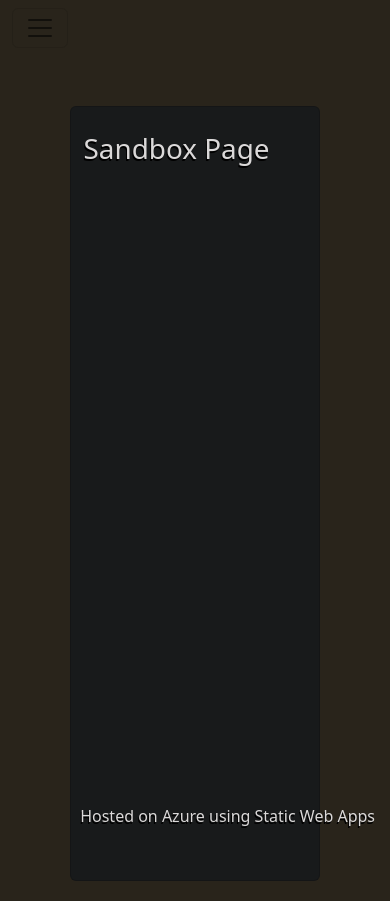
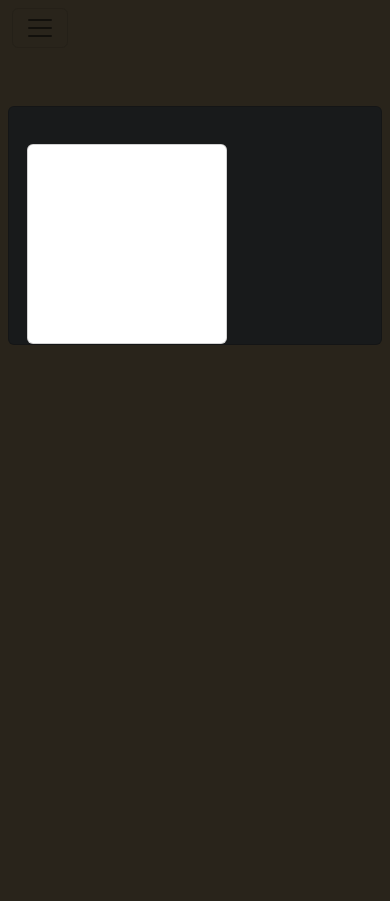
Before and after one commit to travisslyfox/Portfolio, a React (Create React App) app: page /sandbox in a window 390 px wide. After the commit the page ends 844 px from the top, so only its background shows below. Built offline with nearby package versions, Linux system fonts and the light colour scheme.

Commit message:
mobile layout update

```diff
--- a/src/App.css
+++ b/src/App.css
@@ -8,10 +8,26 @@
 }
 @media (max-width: 768px) {
   .main{ margin-top: 10%; margin-left: 5%; margin-right: 5%}
+  .conditional-hidden{ display: none}
+  .home-card {
+    margin-left: 2%;
+    margin-right: 2%;
+    margin-bottom: 15px;
+    background-color: #181a1b !important;
+  }
 }
 @media (min-width: 769px) {
   .main{ margin-top: 5%; width: 73%; float: left; margin-left: 10%; margin-right: 10%} /*going past 73% width bugs card, causing height to be reset on animation, ideal styling would be ~ 78%*/
+  .home-card {
+    min-height: 775px;
+    margin-left: 18%;
+    margin-right: 18%;
+    margin-bottom: 20px;
+    background-color: #181a1b !important;
+  }
 }
+
+
 
 @keyframes lightUp {
   0% {
@@ -69,6 +85,7 @@
   color: #61dafb;
 }
 
+
 .highlight {
   animation: lightUp 2s;
 }
--- a/src/App.js
+++ b/src/App.js
@@ -18,7 +18,7 @@ function App() {
     <div>
       <Navbar/>
 
-      <Card style={{minHeight: "775px", marginLeft: "18%", marginRight: "18%", marginBottom: "20px", background: "#181a1b"}}>
+      <Card className="home-card">
 
         <div className="text-white-custom main">
           <Router>
--- a/src/components/Footer.jsx
+++ b/src/components/Footer.jsx
@@ -4,7 +4,7 @@ function Footer() {
 	return (
 		<div
 			style={{ position: "fixed", bottom: 0, right: 0, marginRight: 15 }}
-			className="text-white-custom"
+			className="text-white-custom conditional-hidden"
 		>
 			<p>Hosted on Azure using Static Web Apps</p>
 		</div>
--- a/src/components/NavBar.jsx
+++ b/src/components/NavBar.jsx
@@ -52,7 +52,7 @@ function NavBar() {
 
 			{/* refactor to callback */}
 			<Modal show={show} onHide={() => setShow(!show)}>
-				<Modal.Body>
+				<Modal.Body style={{ textAlign: "center" }}>
 					<Resume />
 					<a href={Pdf}>PDF/Download</a>
 				</Modal.Body>
--- a/src/pages/Home.jsx
+++ b/src/pages/Home.jsx
@@ -60,7 +60,7 @@ function Home() {
 				<h1 style={fadeInStyles} className="text-header col-12">
 					Travis Fox
 				</h1>
-				<div className="col-xl-5 col-lg-6 col-md-7">
+				<div className="col-xl-5 col-lg-6 col-md-7 conditional-hidden">
 					<Profile styleProps={profileStyles} />
 				</div>
 
--- a/src/pages/Sandbox.jsx
+++ b/src/pages/Sandbox.jsx
@@ -1,6 +1,19 @@
-import React from "react";
+import React, { useState } from "react";
+import { Card, Button } from "react-bootstrap";
+
+const cardStyles = { height: "200px", width: "200px" };
 
 function Sandbox() {
-	return <h1>Sandbox Page</h1>;
+	const [entityContainer, updateEntityContainer] = useState([
+		<Card style={cardStyles}></Card>,
+	]);
+
+	return (
+		<>
+			<div className="container">
+				<div className="row">{entityContainer}</div>
+			</div>
+		</>
+	);
 }
 export default Sandbox;
```
Also changed, not shown: src/photos/resume.png, 1 other file (tests, documents, lock files or other folders).
